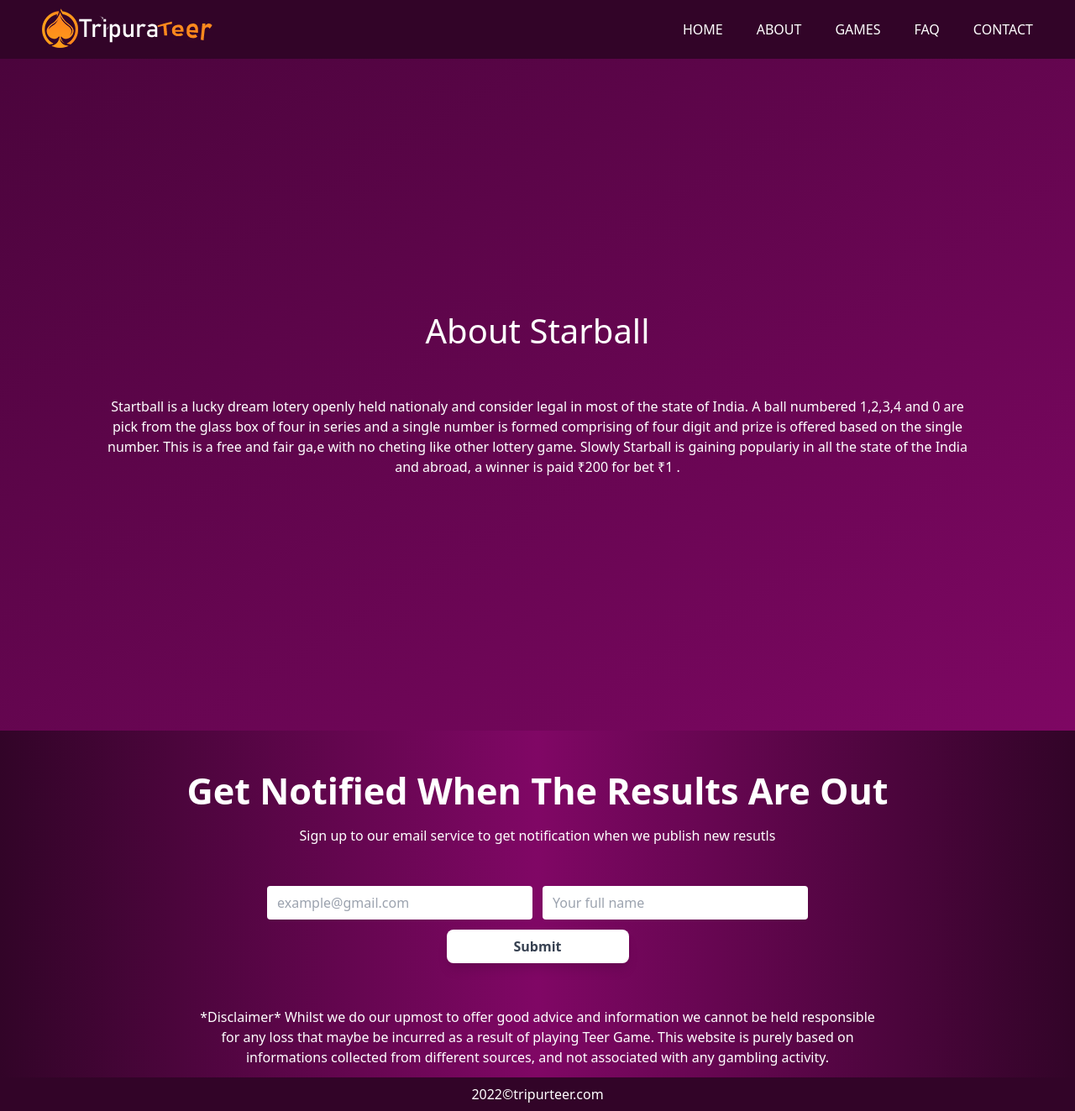
After one commit to NikhileshDb/TripuraTeer, a Django app: page /about/ in a window 1280 px wide. The commit adds this page. Shown: the whole page at 84% size. Run offline with Django 4.2, Linux system fonts and the light colour scheme; data comes from the database, SQL or seed files in the repository; data that the repository does not hold is empty; some libraries are stand-ins or nearby versions.

Commit message:
added about page

```diff
--- a/daily/urls.py
+++ b/daily/urls.py
@@ -1,11 +1,9 @@
 from django.urls import path
-from django.views.generic import TemplateView
+
 
 
 from .views import DailyHomePage
 urlpatterns = [
     path('', DailyHomePage, name="daily_home"),
-    path('dice/', TemplateView.as_view(template_name="components/dice.html")),
-
 
 ]
--- a/static/css/styles.css
+++ b/static/css/styles.css
@@ -587,6 +587,10 @@ Ensure the default browser behavior of the `hidden` attribute.
   height: 50px;
 }
 
+.h-screen {
+  height: 100vh;
+}
+
 .w-\[50\%\] {
   width: 50%;
 }
@@ -672,6 +676,10 @@ Ensure the default browser behavior of the `hidden` attribute.
   border-color: rgb(229 231 235 / var(--tw-divide-opacity));
 }
 
+.self-center {
+  align-self: center;
+}
+
 .overflow-hidden {
   overflow: hidden;
 }
@@ -734,6 +742,11 @@ Ensure the default browser behavior of the `hidden` attribute.
   background-color: rgb(213 129 7 / var(--tw-bg-opacity));
 }
 
+.bg-\[\#d67f04\] {
+  --tw-bg-opacity: 1;
+  background-color: rgb(214 127 4 / var(--tw-bg-opacity));
+}
+
 .bg-gradient-to-r {
   background-image: linear-gradient(to right, var(--tw-gradient-stops));
 }
@@ -742,9 +755,18 @@ Ensure the default browser behavior of the `hidden` attribute.
   background-image: url('../../static/images/bg.png');
 }
 
+.bg-gradient-to-br {
+  background-image: linear-gradient(to bottom right, var(--tw-gradient-stops));
+}
+
 .from-\[\#320428\] {
   --tw-gradient-from: #320428;
   --tw-gradient-stops: var(--tw-gradient-from), var(--tw-gradient-to, rgb(50 4 40 / 0));
+}
+
+.from-\[\#4b043c\] {
+  --tw-gradient-from: #4b043c;
+  --tw-gradient-stops: var(--tw-gradient-from), var(--tw-gradient-to, rgb(75 4 60 / 0));
 }
 
 .via-\[\#800765\] {
@@ -753,6 +775,22 @@ Ensure the default browser behavior of the `hidden` attribute.
 
 .to-\[\#320428\] {
   --tw-gradient-to: #320428;
+}
+
+.to-\[\#ff5100\] {
+  --tw-gradient-to: #ff5100;
+}
+
+.to-\[\#8b2c00\] {
+  --tw-gradient-to: #8b2c00;
+}
+
+.to-\[\#4b043c\] {
+  --tw-gradient-to: #4b043c;
+}
+
+.to-\[\#7e0763\] {
+  --tw-gradient-to: #7e0763;
 }
 
 .bg-cover {
@@ -858,6 +896,11 @@ Ensure the default browser behavior of the `hidden` attribute.
   padding-bottom: 10px;
 }
 
+.px-\[20px\] {
+  padding-left: 20px;
+  padding-right: 20px;
+}
+
 .pt-10 {
   padding-top: 2.5rem;
 }
@@ -872,6 +915,14 @@ Ensure the default browser behavior of the `hidden` attribute.
 
 .pb-20 {
   padding-bottom: 5rem;
+}
+
+.pb-10 {
+  padding-bottom: 2.5rem;
+}
+
+.pt-\[-100px\] {
+  padding-top: -100px;
 }
 
 .text-left {
@@ -918,6 +969,14 @@ Ensure the default browser behavior of the `hidden` attribute.
 
 .text-\[100px\] {
   font-size: 100px;
+}
+
+.text-\[2\.7rem\] {
+  font-size: 2.7rem;
+}
+
+.text-\[2\.5rem\] {
+  font-size: 2.5rem;
 }
 
 .font-bold {
@@ -1186,6 +1245,21 @@ Ensure the default browser behavior of the `hidden` attribute.
   background-color: rgb(213 129 7 / var(--tw-bg-opacity));
 }
 
+.hover\:text-blue-700:hover {
+  --tw-text-opacity: 1;
+  color: rgb(29 78 216 / var(--tw-text-opacity));
+}
+
+.hover\:text-blue-500:hover {
+  --tw-text-opacity: 1;
+  color: rgb(59 130 246 / var(--tw-text-opacity));
+}
+
+.hover\:text-\[\#d58107\]:hover {
+  --tw-text-opacity: 1;
+  color: rgb(213 129 7 / var(--tw-text-opacity));
+}
+
 .hover\:shadow-lg:hover {
   --tw-shadow: 0 10px 15px -3px rgb(0 0 0 / 0.1), 0 4px 6px -4px rgb(0 0 0 / 0.1);
   --tw-shadow-colored: 0 10px 15px -3px var(--tw-shadow-color), 0 4px 6px -4px var(--tw-shadow-color);
@@ -1261,6 +1335,11 @@ Ensure the default browser behavior of the `hidden` attribute.
     padding-right: 20%;
   }
 
+  .sm\:px-\[10\%\] {
+    padding-left: 10%;
+    padding-right: 10%;
+  }
+
   .sm\:text-\[2\.7rem\] {
     font-size: 2.7rem;
   }
--- a/teer/urls.py
+++ b/teer/urls.py
@@ -3,12 +3,15 @@ from django.contrib import admin
 from django.urls import path, include
 from . import settings
 from django.conf.urls.static import static
+from django.views.generic import TemplateView
 urlpatterns = [
     path('admin/', admin.site.urls),
     path('', include('daily.urls')),
     path('sunday/', include('sunday.urls')),
     path('wednesday/', include('wednesday.urls')),
     path('api/', include('api_provider.api_urls')),
+    path('dice/', TemplateView.as_view(template_name="components/dice.html")),
+    path('about/', TemplateView.as_view(template_name="frontend/about_page.html"), name="about"),
 ]
 
 urlpatterns += static(settings.MEDIA_URL, document_root= settings.MEDIA_ROOT)
--- /dev/null
+++ b/templates/frontend/about_page.html
@@ -0,0 +1,10 @@
+{% extends '../base.html' %}
+
+{% block content %}
+    <div class="bg-gradient-to-br from-[#4b043c] to-[#7e0763] text-white h-screen flex flex-col items-center justify-center">
+        <h2 class="text-[2.5rem] text-center  pb-10">About Starball</h2>
+        <p class="text-center sm:px-[10%] py-2">
+            Startball is a lucky dream lotery openly held nationaly and consider legal in most of the state of India. A ball numbered 1,2,3,4 and 0 are pick from the glass box of four in series and a single number is formed comprising  of four digit and prize is offered based on the single number. This is a free and fair ga,e with no cheting like other lottery game. Slowly Starball is gaining populariy in all the state of the India and abroad, a winner is paid ₹200 for bet ₹1 .
+        </p>
+    </div>
+{% endblock %}
--- a/templates/frontend/home_page.html
+++ b/templates/frontend/home_page.html
@@ -128,7 +128,9 @@
                                     <!-- More people... -->
                                 </tbody>
                             </table>
+
                         </div>
+                        <p class="text-center bg-[#d67f04] py-2 cursor-pointer shadow-lg text-white font-semibold">VIEW MORE</p>
                     </div>
                 </div>
             </div>
@@ -216,6 +218,7 @@
                                 </tbody>
                             </table>
                         </div>
+                        <p class="text-center bg-[#d67f04] py-2 cursor-pointer shadow-lg text-white font-semibold">VIEW MORE</p>
                     </div>
                 </div>
             </div>
--- a/templates/frontend/nav_bar.html
+++ b/templates/frontend/nav_bar.html
@@ -6,11 +6,11 @@
         </div>
 
         <ul class="uppercase flex flex-row justify-evenly items-center gap-10 text-white">
-            <a href="/"><li class="cursor-pointer">Home</li></a>
-            <li class="cursor-pointer">About</li>
-            <li class="cursor-pointer">Games</li>
-            <li class="cursor-pointer">Faq</li>
-            <li class="cursor-pointer">Contact</li>
+            <a href="/"><li class="cursor-pointer hover:text-[#d58107]">Home</li></a>
+            <a href="{% url 'about' %}"><li class="cursor-pointer hover:text-[#d58107]">About</li></a>
+            <li class="cursor-pointer hover:text-[#d58107]">Games</li>
+            <li class="cursor-pointer hover:text-[#d58107]">Faq</li>
+            <li class="cursor-pointer hover:text-[#d58107]">Contact</li>
         </ul>
     </div>
 </div>
```
Also changed, not shown: daily/views.py (line endings or trailing spaces).
